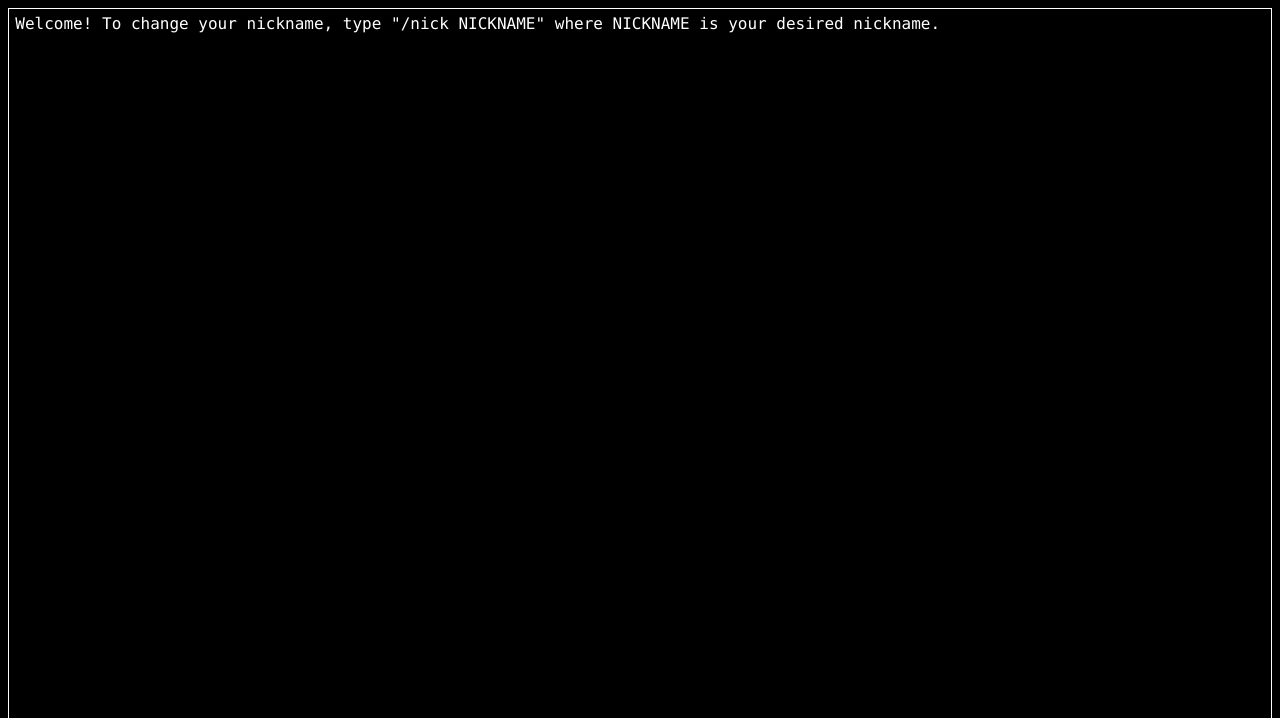
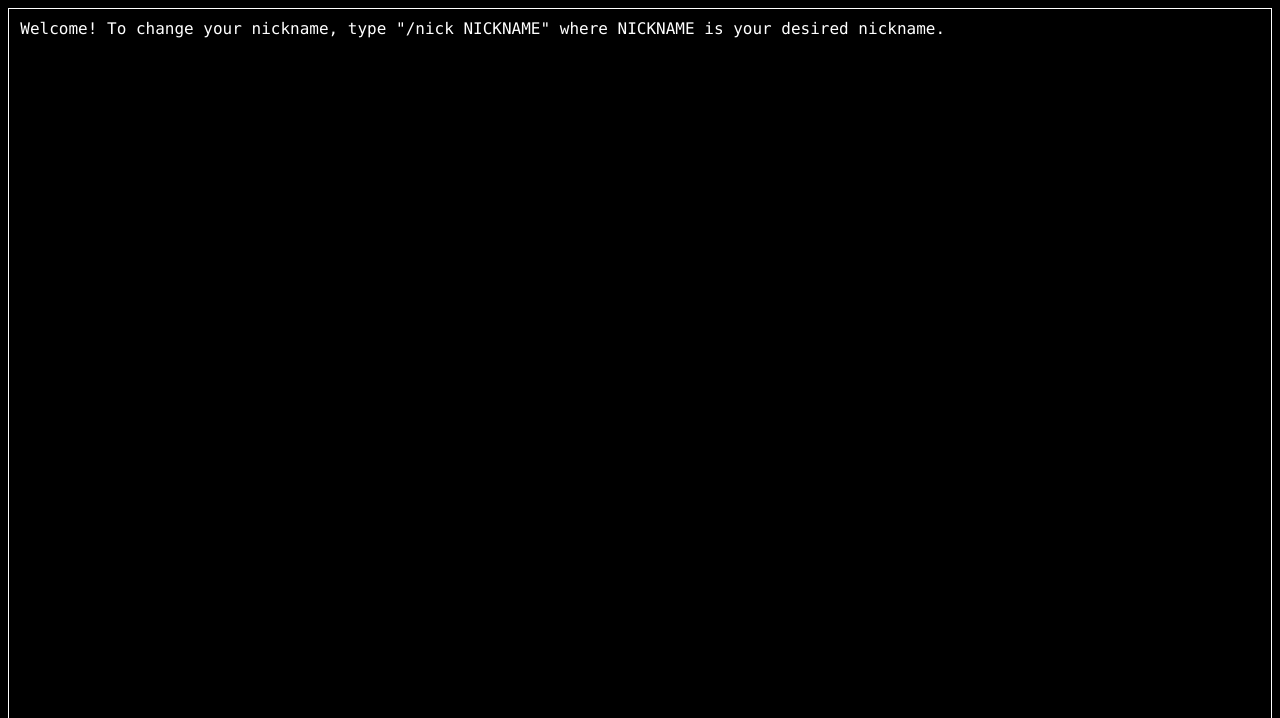
Before and after one commit to natesales/chat, a Flask app: page /chat/1 in a window 1280 px wide. Shown: the top 718 px of the page. Run offline with Flask 2, Linux system fonts and the light colour scheme; some libraries are stand-ins or nearby versions.

Commit message:
added margins and class to messages

```diff
--- a/static/script.js
+++ b/static/script.js
@@ -255,7 +255,7 @@ socket.on("connect", function () {
 
 socket.on("message", function (msg) {
     if (typeof msg.username !== 'undefined') {
-        $('#holder').append("<div class=" + sanitize(msg.username) + "><i>" + sanitize(msg.username) + ": </i> " + sanitize(msg.message) + "</div>");
+        $('#holder').append("<div class=\"" + sanitize(msg.username) + " message" + "\"><i>" + sanitize(msg.username) + ": </i> " + sanitize(msg.message) + "</div>");
         $('#holder').scrollTop($('#holder')[0].scrollHeight);
     }
 })
--- a/static/style.css
+++ b/static/style.css
@@ -68,3 +68,11 @@ input[type=text] {
     margin-top: 5px;
     margin-left: 2px;
 }
+
+.message {
+    margin: 5px;
+}
+
+#welcome {
+    margin: 5px;
+}
--- a/templates/app.html
+++ b/templates/app.html
@@ -9,7 +9,7 @@
 <body>
 
 <div class="everything">
-    <div id="holder">Welcome! To change your nickname, type "/nick NICKNAME" where NICKNAME is your desired nickname.</div>
+    <div id="holder"><p id="welcome">Welcome! To change your nickname, type "/nick NICKNAME" where NICKNAME is your desired nickname.</p></div>
     <div class="control-bar">
         <form class="control-bar-form">
         <input type="text" class="message" id="message" autocomplete="off" oninput="sendTyping()" placeholder="Messages" autofocus />
```
